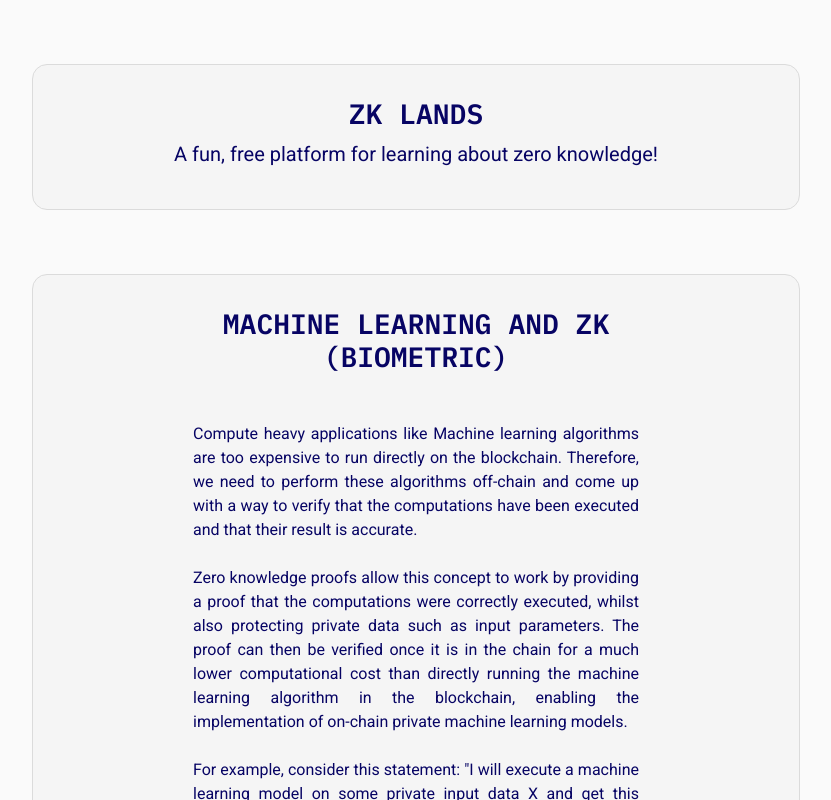
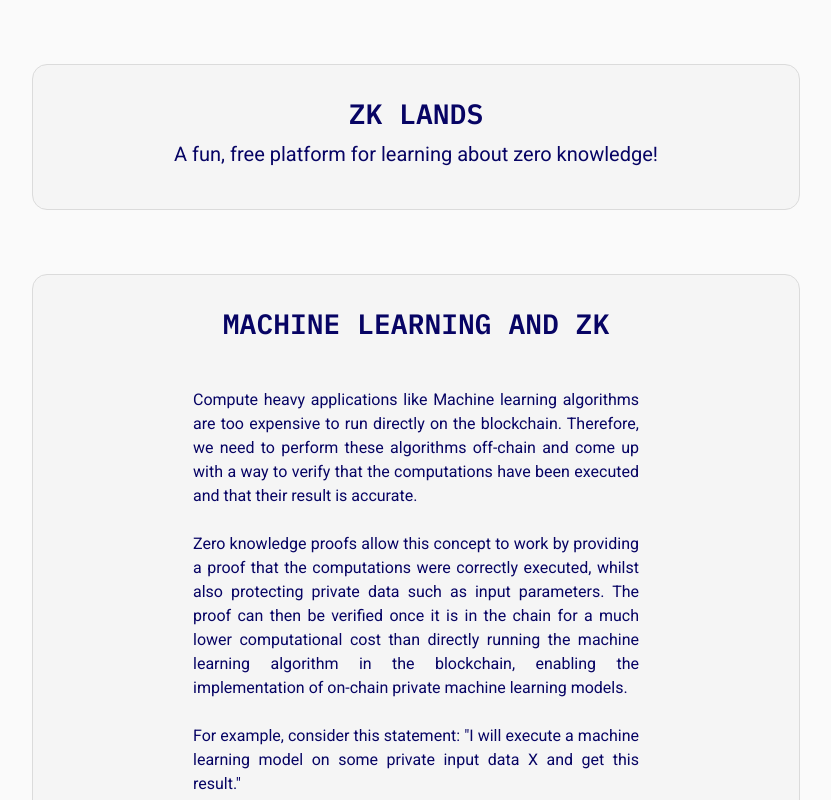
Before and after one commit to zepedrotrigo/zklands, a React (Create React App) app: page /use_cases/machine_learning in a window 1280 px wide. Shown: the top 800 px of the page, without its empty margins (224-1055 px from the left). Built offline with nearby package versions, Linux system fonts and the light colour scheme.

Commit message:
updated topic title

```diff
--- a/src/views/section3/pratical_use_cases/MachineLearning.js
+++ b/src/views/section3/pratical_use_cases/MachineLearning.js
@@ -18,7 +18,7 @@ function MachineLearning() {
                 <h5>{"A fun, free platform for learning about zero knowledge!"}</h5>
             </Container>
             <Container extClass="container bg-margin bg-padding no-anim">
-                <h3>Machine Learning and ZK (biometric)</h3>
+                <h3>Machine Learning and ZK</h3>
                 <h6 className='v2 top-spacing-bg justify'>
                     <p>Compute heavy applications like Machine learning algorithms are too expensive to run directly on the blockchain. Therefore, we need to perform these algorithms off-chain and come up with a way to verify that the computations have been executed and that their result is accurate.<br />
                         <br></br>Zero knowledge proofs allow this concept to work by providing a proof that the computations were correctly executed, whilst also protecting private data such as input parameters. The proof can then be verified once it is in the chain for a much lower computational cost than directly running the machine learning algorithm in the blockchain, enabling the implementation of on-chain private machine learning models.<br />
```
